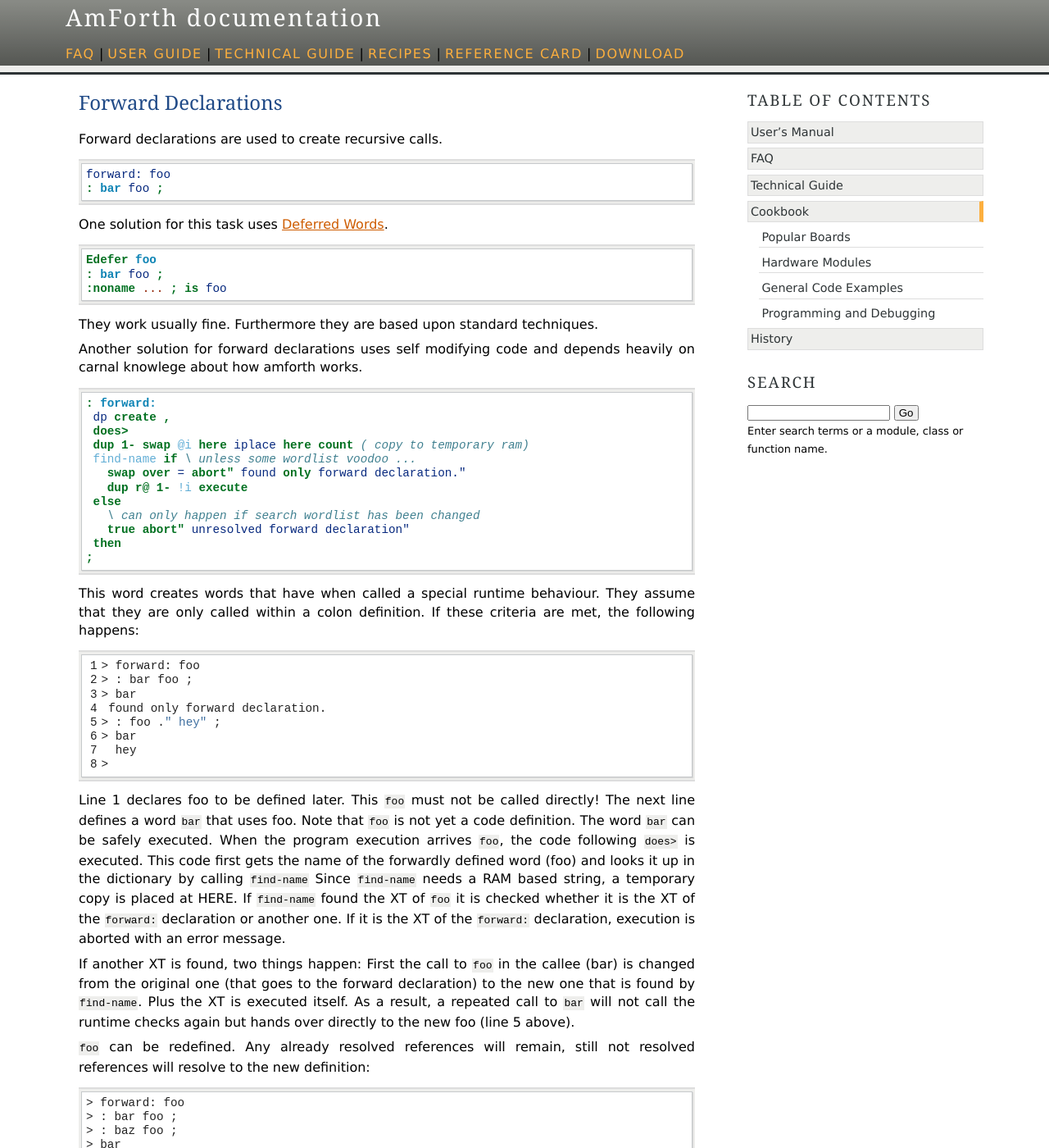
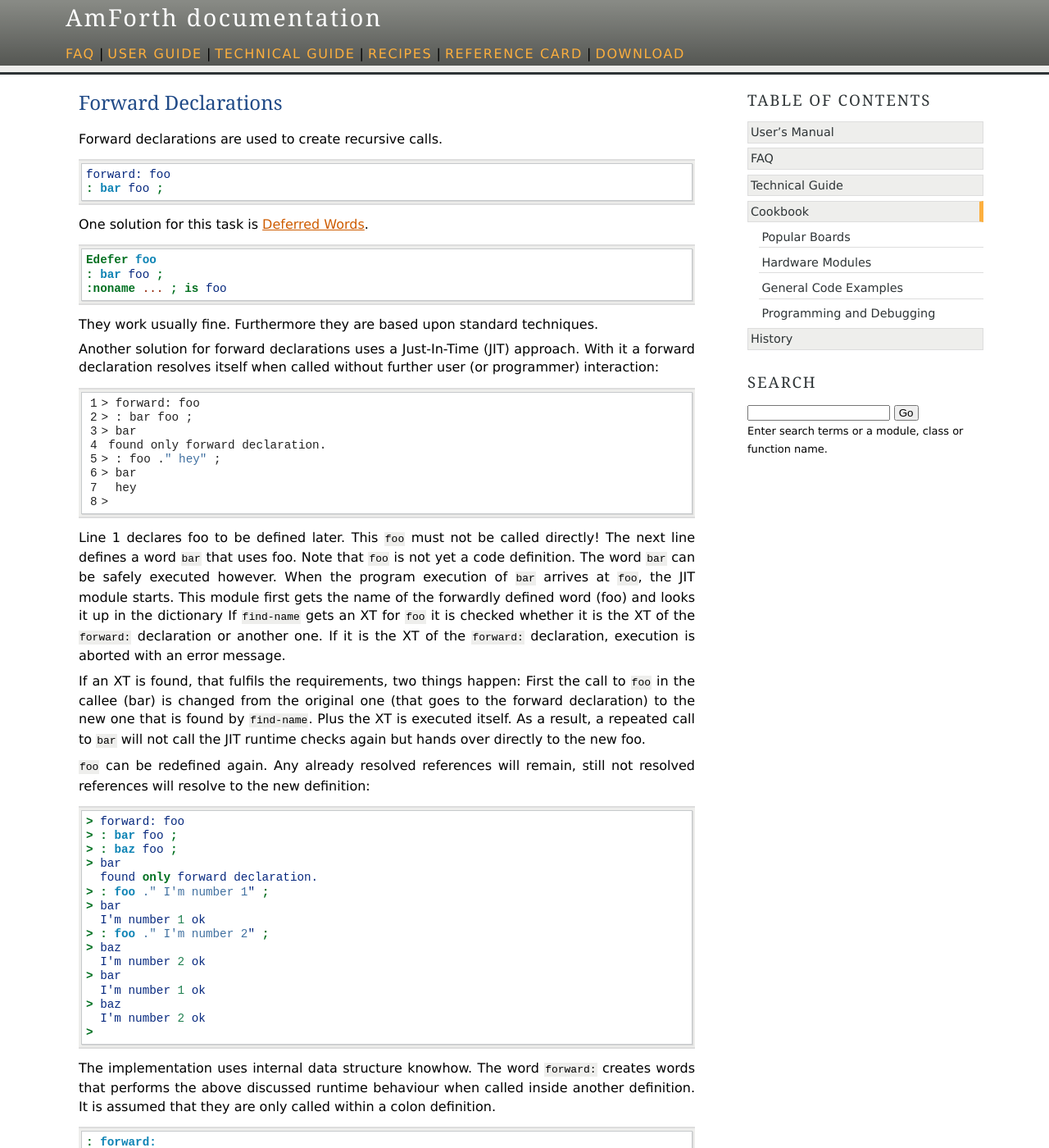
Before and after one commit to wexi/amforth-shadow, a Sphinx documentation site: the page built from doc/source/TG/recipes/Forward.rst, in a window 1280 px wide and 1400 px high. Shown: the whole window at 82% size. Built offline with Sphinx 7.4.7, drawn with Linux system fonts in a browser that asks for light colours; pages that are not in the unit, such as notebooks, are missing from menus; some of the changed text lies outside the part shown.

Commit message:
more details
git-svn-id: svn://svn.code.sf.net/p/amforth/code/trunk@1532 fd1c0b69-5d68-47f5-910c-86182ebb6ecd

```diff
--- a/doc/source/TG/recipes/Forward.rst
+++ b/doc/source/TG/recipes/Forward.rst
@@ -22,28 +22,9 @@
 They work usually fine. Furthermore they are based upon
 standard techniques.
 
-Another solution for forward declarations uses self modifying
-code and depends heavily on carnal knowlege about how amforth
-works.
-
-.. code-block:: forth
-
-   : forward:
-    dp create ,
-    does>
-    dup 1- swap @i here iplace here count ( copy to temporary ram)
-    find-name if \ unless some wordlist voodoo ...
-      swap over = abort" found only forward declaration."
-      dup r@ 1- !i execute
-    else
-      \ can only happen if search wordlist has been changed
-      true abort" unresolved forward declaration"
-    then
-   ;
-
-This word creates words that have when called a special runtime
-behaviour. They assume that they are only called within a colon
-definition. If these criteria are met, the following happens:
+Another solution for forward declarations uses a Just-In-Time (JIT)
+approach. With it a forward declaration resolves itself when called
+without further user (or programmer) interaction:
 
 .. code-block:: bash
    :linenos:
@@ -59,25 +40,23 @@
 
 Line 1 declares foo to be defined later. This ``foo`` must not be called directly!
 The next line defines a word ``bar`` that uses foo. Note that ``foo`` is not yet
-a code definition. The word ``bar`` can be safely executed. When the program execution
-arrives ``foo``, the code following ``does>`` is executed. This code first gets
+a code definition. The word ``bar`` can be safely executed however. When the program
+execution of ``bar`` arrives at ``foo``, the JIT module starts. This module first gets
 the name of the forwardly defined word (foo) and looks it up in the dictionary
-by calling ``find-name`` Since ``find-name`` needs a RAM based string, a
-temporary copy is placed at HERE. If ``find-name`` found the XT of ``foo`` it is
-checked whether it is the XT of the ``forward:`` declaration or another one.
-If it is the XT of the ``forward:`` declaration, execution is aborted with
-an error message.
+If ``find-name`` gets an XT for ``foo`` it is checked whether it is the XT of the
+``forward:`` declaration or another one. If it is the XT of the ``forward:``
+declaration, execution is aborted with an error message.
 
-If another XT is found, two things happen: First the call to ``foo`` in the
-callee (bar) is changed from the original one (that goes to the forward
+If an XT is found, that fulfils the requirements, two things happen: First the call
+to ``foo`` in the callee (bar) is changed from the original one (that goes to the forward
 declaration) to the new one that is found by ``find-name``. Plus the XT is
 executed itself. As a result, a repeated call to ``bar`` will not call the
-runtime checks again but hands over directly to the new foo (line 5 above).
+JIT runtime checks again but hands over directly to the new foo.
 
-``foo`` can be redefined. Any already resolved references will remain, still not
+``foo`` can be redefined again. Any already resolved references will remain, still not
 resolved references will resolve to the new definition:
 
-.. code-block:: bash
+.. code-block:: forth
 
    > forward: foo
    > : bar foo ;
@@ -95,6 +74,27 @@
    > baz
      I'm number 2 ok
    >
+
+The implementation uses internal data structure knowhow.
+The word ``forward:`` creates words that performs the above
+discussed runtime behaviour when called inside another
+definition. It is assumed that they are only called within a colon
+definition.
+
+.. code-block:: forth
+
+   : forward:
+    dp create ,
+    does>
+    dup 1- swap @i here iplace here count ( copy to temporary ram)
+    find-name if \ unless some wordlist voodoo ...
+      swap over = abort" found only forward declaration."
+      dup r@ 1- !i execute
+    else
+      \ can only happen if search wordlist has been changed
+      true abort" unresolved forward declaration"
+    then
+   ;
 
 Late Binding
 ============
```
Also changed, not shown: other parts of doc/source/TG/recipes/Forward.rst (+1 -1 lines), doc/source/TG/recipes/SPI.rst (+39 -4 lines), doc/source/TG/recipes/TWI.rst (+13 -3 lines).
